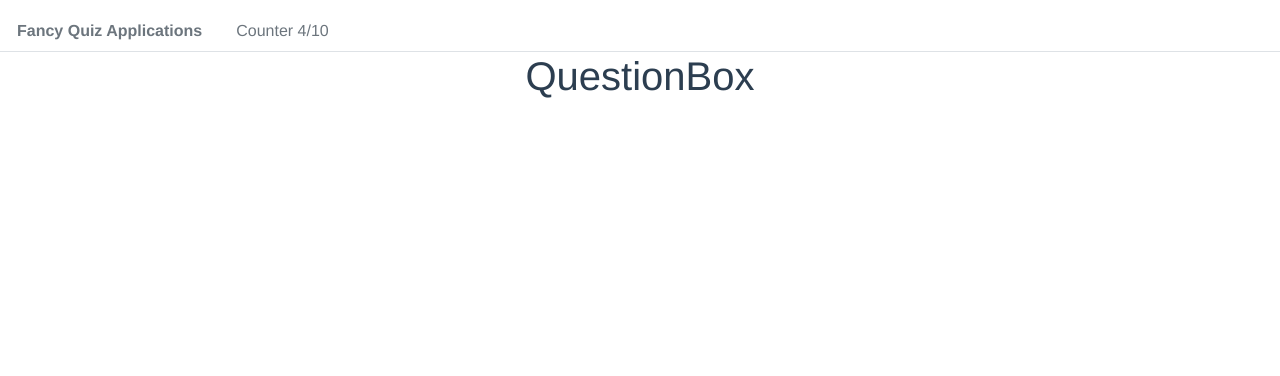
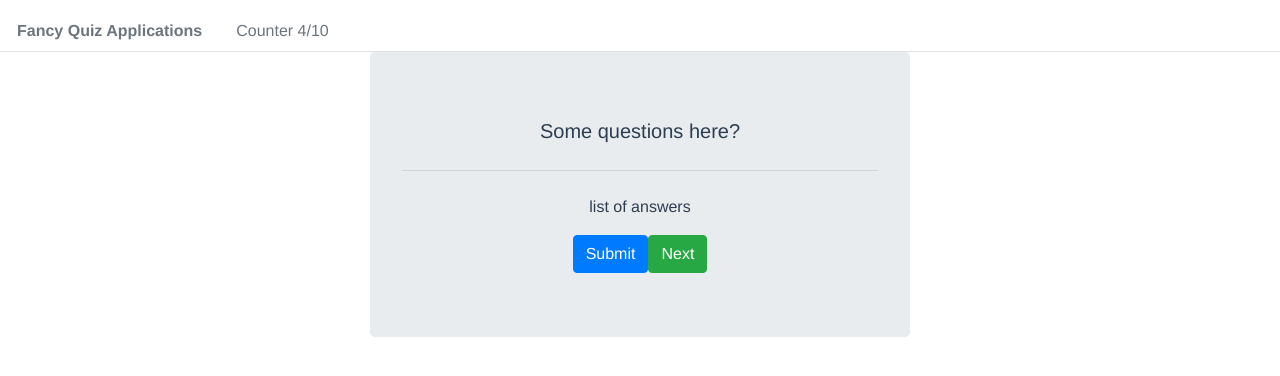
Before and after one commit to Mona95/Vue-QuizApp, a Vue app: page / in a window 1280 px wide. Shown: the top 376 px of the page. Built offline with nearby package versions, Linux system fonts and the light colour scheme.

Commit message:
using jumbotron for questionbox

```diff
--- a/src/App.vue
+++ b/src/App.vue
@@ -1,21 +1,25 @@
 <template>
   <div id="app">
     <Header />
-    <QuestionBox />
+    <b-container class="bv-example-row">
+      <b-row>
+        <b-col sm="6" offset="3"> <QuestionBox /></b-col>
+      </b-row>
+    </b-container>
   </div>
 </template>
 
 <script>
-import Header from './components/Header.vue'
-import QuestionBox from './components/QuestionBox.vue'
+import Header from "./components/Header.vue";
+import QuestionBox from "./components/QuestionBox.vue";
 
 export default {
-  name: 'App',
+  name: "App",
   components: {
     Header,
-    QuestionBox
-  }
-}
+    QuestionBox,
+  },
+};
 </script>
 
 <style>
--- a/src/components/QuestionBox.vue
+++ b/src/components/QuestionBox.vue
@@ -1,3 +1,18 @@
 <template>
-  <h1>QuestionBox</h1>
+  <div class="question-box-container">
+    <b-jumbotron>
+      <template #lead>
+        Some questions here?
+      </template>
+
+      <hr class="my-4" />
+
+      <p>
+        list of answers
+      </p>
+
+      <b-button variant="primary" href="#">Submit</b-button>
+      <b-button variant="success" href="#">Next</b-button>
+    </b-jumbotron>
+  </div>
 </template>
```
Also changed, not shown: 1 other file (tests, documents, lock files or other folders).
